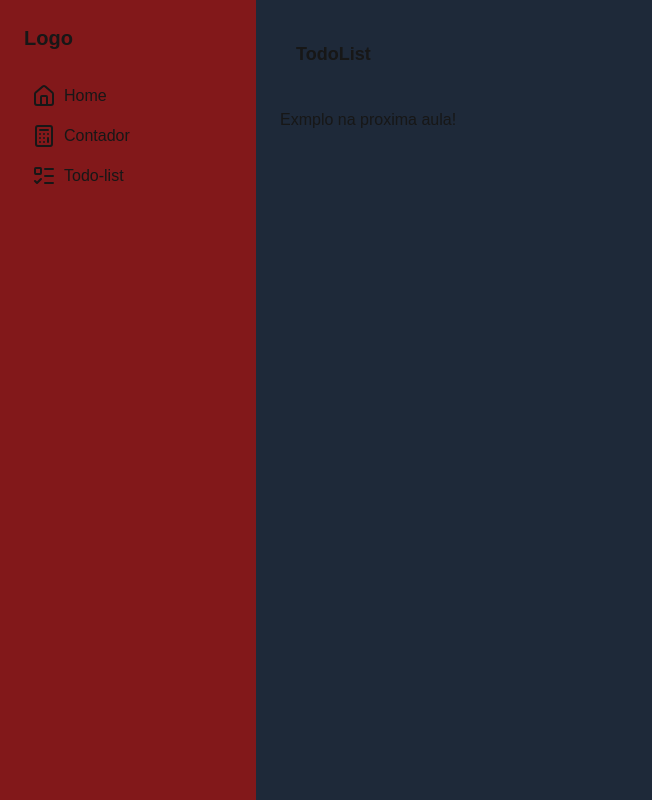
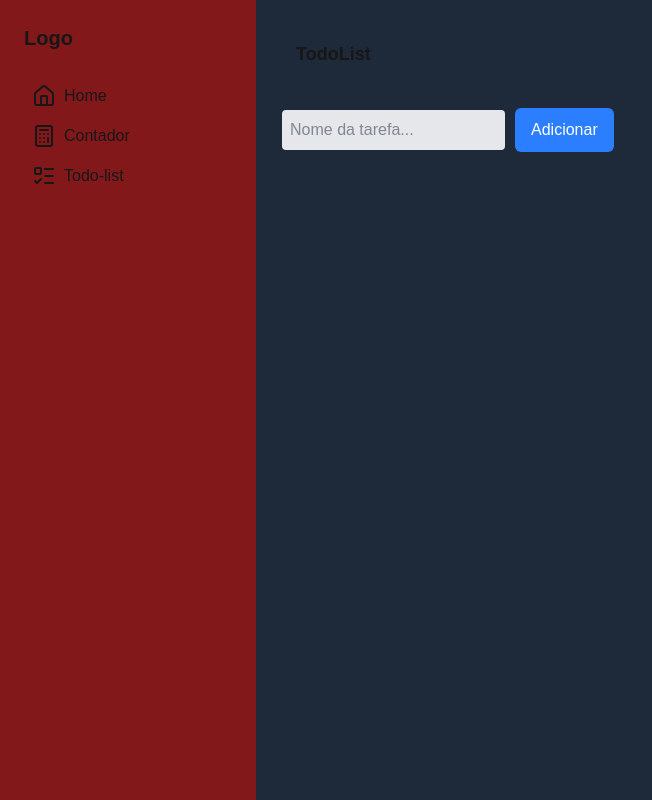
Before and after one commit to Otavio0009/web1, a Next.js app in the folder exemplo-react/: page /Todo-list in a window 1280 px wide. Shown: the whole page, without its empty margins (0-652 px from the left). Built offline with nearby package versions, Linux system fonts and the light colour scheme.

Commit message:
Aprimorando o todo-list

```diff
--- /dev/null
+++ b/exemplo-react/app/Components/Todo-list/todo-form.components.tsx
@@ -0,0 +1,38 @@
+"use client";
+
+import { useState } from "react";
+
+type TodoFormProps = {
+        addTodo: (text: string) => void
+    }
+
+export function TodoForm(props: TodoFormProps) {
+
+    const [text, setText] = useState("")
+
+    function handleAddTodo() {
+
+        const todoText = text.trim()
+
+        if (!todoText) {
+            return
+        } else {
+            props.addTodo(todoText)
+            setText("")
+        }
+    }
+
+    return(
+        <div className="flex gap-2">
+            <input
+                placeholder="Nome da tarefa..."
+                className="input-text"
+                type="text"
+                value={text}
+                onChange={(event) => setText(event.target.value)}
+            />
+            <button
+                className="btn btn_primario"onClick={handleAddTodo}>Adicionar</button>
+        </div>
+    )
+}
--- a/exemplo-react/app/Todo-list/page.tsx
+++ b/exemplo-react/app/Todo-list/page.tsx
@@ -1,9 +1,17 @@
+"use client"
+
 import Pagina from "../Components/page.components";
+import { TodoForm } from "../Components/Todo-list/todo-form.components";
 
 export default function TodoListPage() {
+
+  function addTodo(text: string) {
+    console.log("Adicionado Tarefa: ", text)
+  }
+
   return (
     <Pagina titulo="TodoList" subtitulo="Exemplo de Todo-list no React!">
-        <span>Exmplo na proxima aula!</span>
+        <TodoForm addTodo={addTodo}/>
     </Pagina>
   )
 }
--- a/exemplo-react/app/globals.css
+++ b/exemplo-react/app/globals.css
@@ -61,4 +61,8 @@ body {
   .counter-container {
     @apply flex flex-col items-start gap-2;
   }
+
+  .input-text {
+    @apply p-2 bg-gray-200 text-gray-800 rounded-md border-2 focus:border-blue-600 outline-none;
+  }
 }
```
